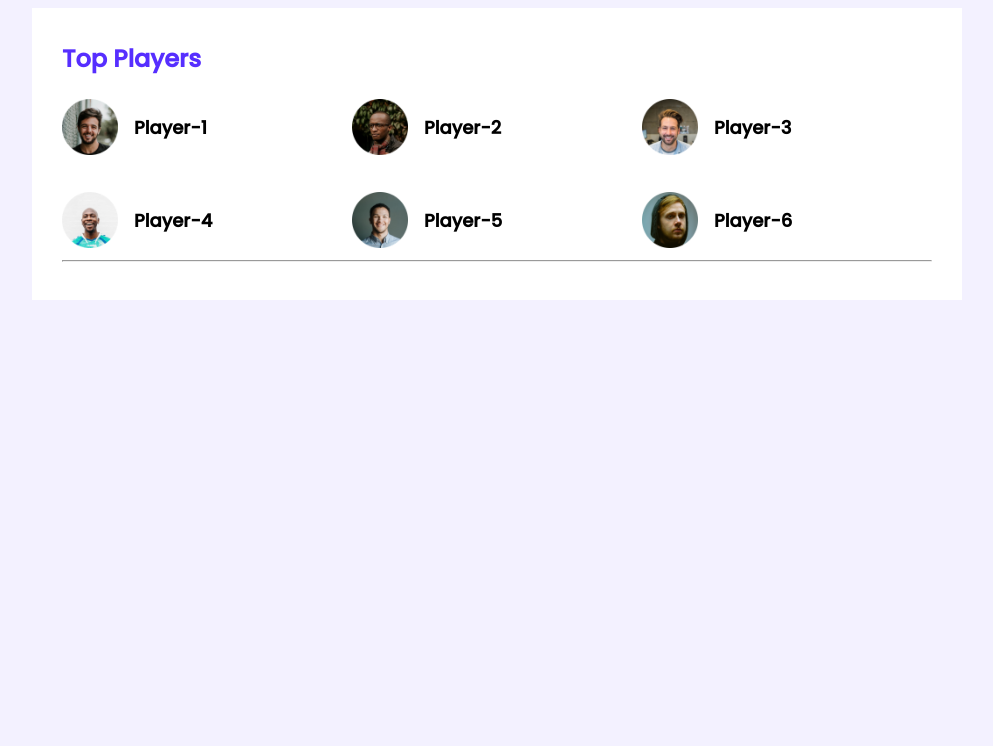
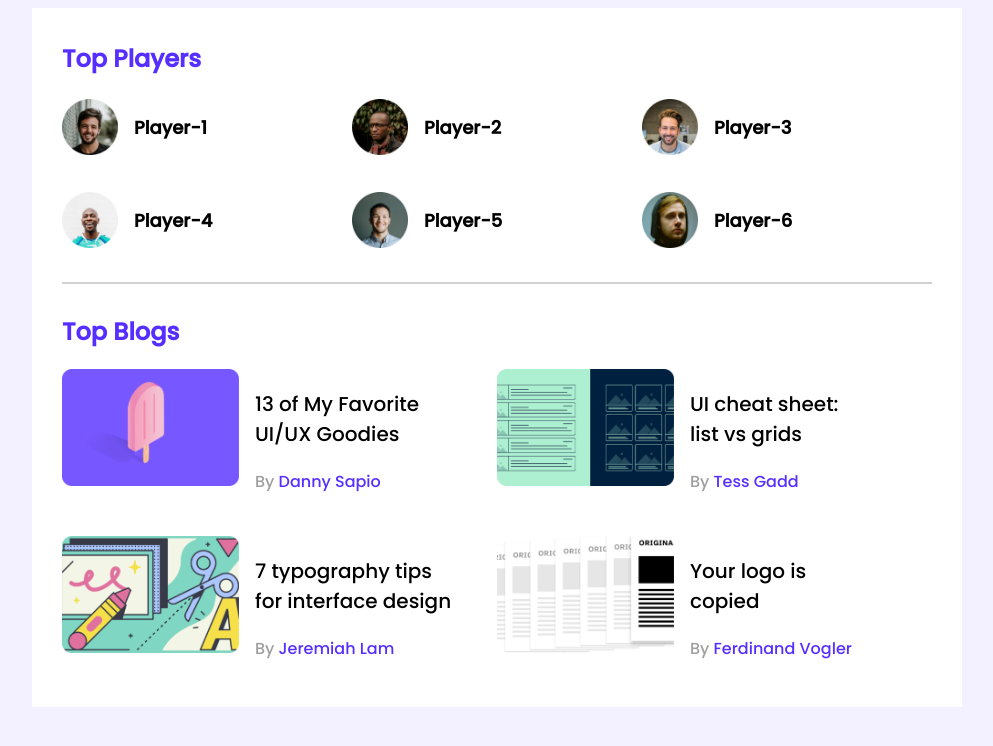
Before and after one commit to sunam007/leader-board-css3, a plain HTML site: page index.html in a window 1280 px wide. Shown: the whole page, without its empty margins (143-1136 px from the left). Drawn offline with Linux system fonts and the light colour scheme.

Commit message:
top blogs only

```diff
--- a/index.html
+++ b/index.html
@@ -48,7 +48,55 @@
                 </div>
             </div>
             <hr>
+            <div class="top-blogs">
+                <h2 class="section-title">Top Blogs</h2>
+                <div class="blogs">
+                    <article class="blog">
+                        <div class="thumbnail">
+                            <img src="images/blogs/blog-1.png" alt="ice-cream">
+                        </div>
+                        <div class="blog-info">
+                            <h3 class="blog-title">13 of My Favorite <br>
+                                UI/UX Goodies</h3>
+                            <p class="blog-author">By <a target="_blank" href="https://www.google.com">Danny Sapio</a> </p>
+                        </div>
+                    </article>
 
+                    <article class="blog">
+                        <div class="thumbnail">
+                            <img src="images/blogs/blog-2.png" alt="ice-cream">
+                        </div>
+                        <div class="blog-info">
+                            <h3 class="blog-title">UI cheat sheet: <br>
+                                list vs grids</h3>
+                            <p class="blog-author">By <a target="_blank" href="https://www.google.com">Tess Gadd</a> </p>
+                        </div>
+                    </article>
+
+                    <article class="blog">
+                        <div class="thumbnail">
+                            <img src="images/blogs/blog-3.png" alt="ice-cream">
+                        </div>
+                        <div class="blog-info">
+                            <h3 class="blog-title">7 typography tips <br>
+                                for interface design</h3>
+                            <p class="blog-author">By <a target="_blank" href="https://www.google.com">Jeremiah Lam</a> </p>
+                        </div>
+                    </article>
+
+                    <article class="blog">
+                        <div class="thumbnail">
+                            <img src="images/blogs/blog-4.png" alt="ice-cream">
+                        </div>
+                        <div class="blog-info">
+                            <h3 class="blog-title">Your logo is <br>
+                                copied</h3>
+                            <p class="blog-author">By <a target="_blank" href="https://www.google.com">Ferdinand Vogler</a> </p>
+                        </div>
+                    </article>
+
+                </div>
+            </div>
         </section>
     </main>
 </body>
--- a/style.css
+++ b/style.css
@@ -16,6 +16,9 @@ main{
     width: 870px;
     padding: 30px;
 }
+.top-players{
+    margin-bottom: 30px;
+}
 
 .section-title{color: #562EFF;
     font-size: 24px;
@@ -28,6 +31,7 @@ main{
     grid-template-columns: repeat(3,1fr);
     /* grid-row-gap: 30px; */
     row-gap: 30px;
+    /* margin-bottom: 30px; */
 }
 
 .player{
@@ -44,3 +48,47 @@ main{
     margin-left: 16px;
     font-size: 18px;
 }
+
+hr{
+    border: 1px solid #D1D1D1;
+}
+/* top-blogs style  */
+
+.top-blogs{
+    margin-top: 30px;
+}
+
+.blogs{
+    display: grid;
+    grid-template-columns: repeat(2, 1fr);
+    grid-row-gap: 26px;
+}
+
+.blog{
+    display: flex;
+}
+
+.blog .thumbnail img{
+    width: 177px;
+    height: 117px;
+}
+
+.blog-info{
+    margin-left: 16px;
+}
+
+.blog-title{
+    font-style: normal;
+font-weight: 500;
+font-size: 20px;
+}
+.blog-author{
+    color: #9F9F9F;
+    font-size: 16px;
+}
+
+.blog-author a{
+    text-decoration: none;
+    color: #562EFF;
+    font-size: 16px;
+}
```
